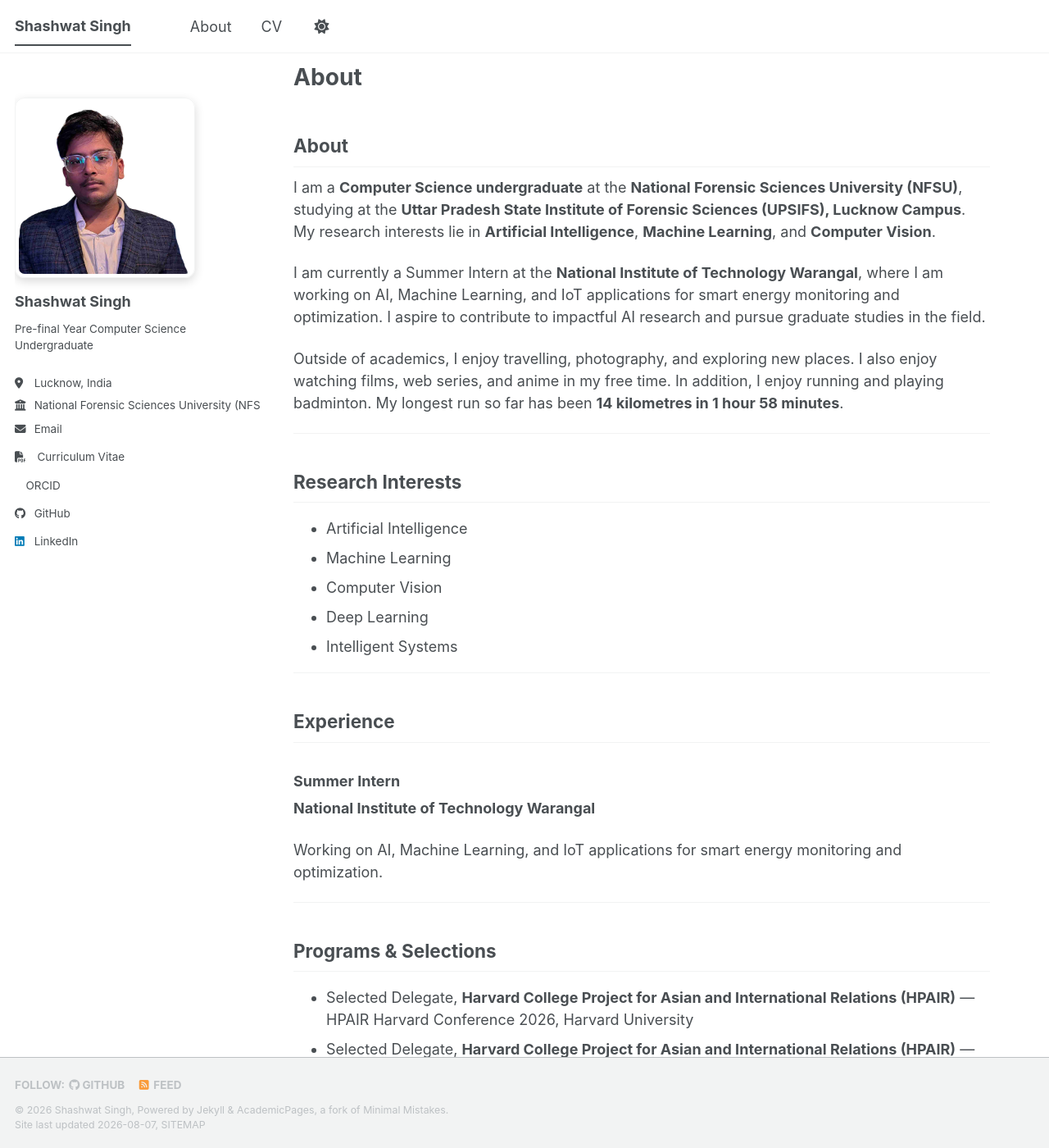
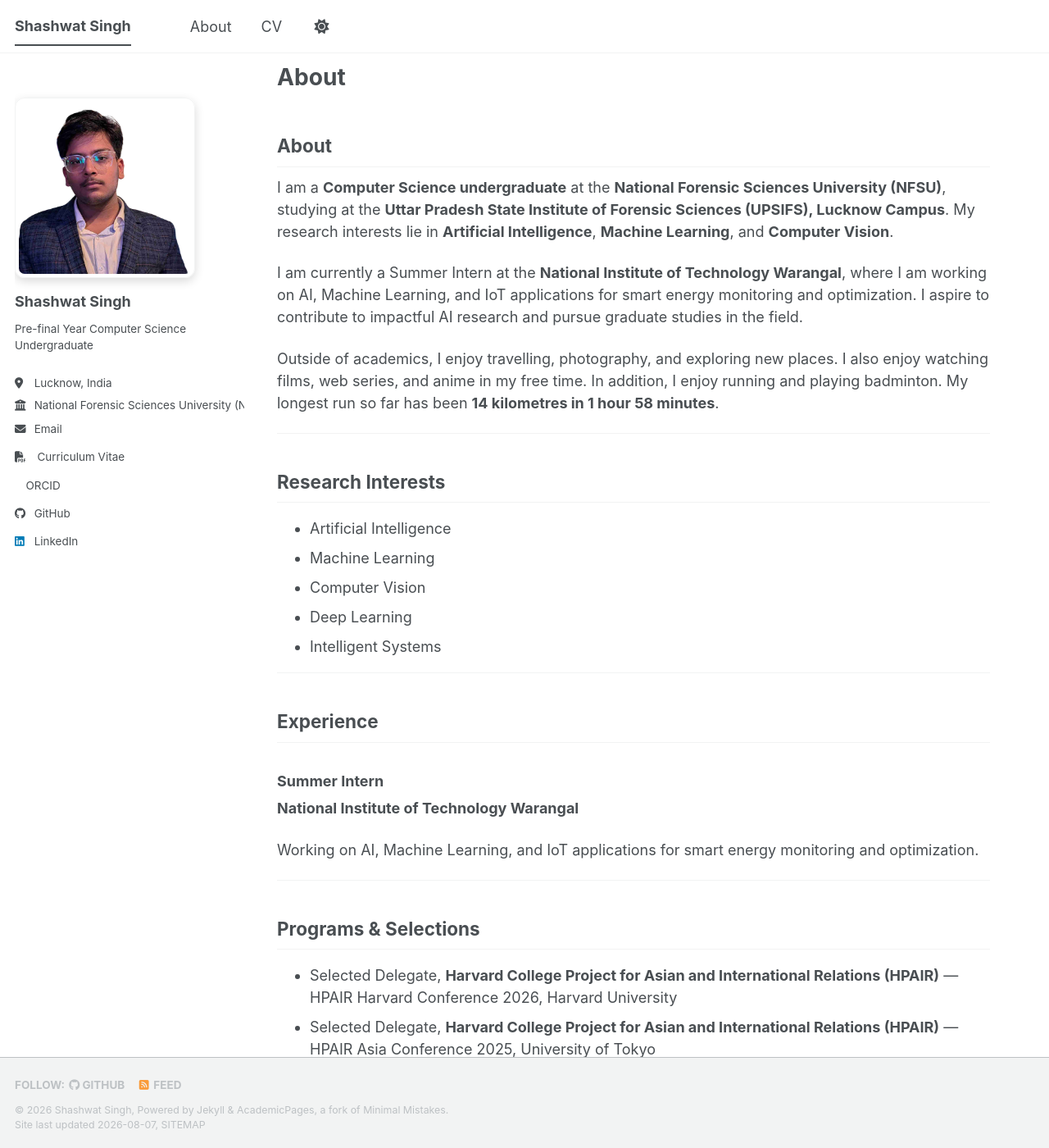
Before and after one commit to shashwht/academic-pages-temp, a Jekyll site: the page built from _pages/about.md, in a window 1280 px wide and 1400 px high. Shown: the whole window at 82% size. Built offline with Jekyll 4.4.1, drawn with Linux system fonts in a browser that asks for light colours; a style sheet for code colours, icons or effects is not loaded.

Commit message:
Add desktop layout overrides for sidebar and page

```diff
--- a/assets/css/custom.css
+++ b/assets/css/custom.css
@@ -12,3 +12,17 @@ img.author__avatar {
     border-radius: 12px !important;
     display: block !important;
 }
+/* Desktop layout override */
+@media (min-width: 1024px) {
+
+  .sidebar {
+    width: 280px !important;
+    max-width: 280px !important;
+  }
+
+  .page {
+    margin-left: 320px !important;
+    width: calc(100% - 340px) !important;
+    max-width: none !important;
+  }
+}
```
